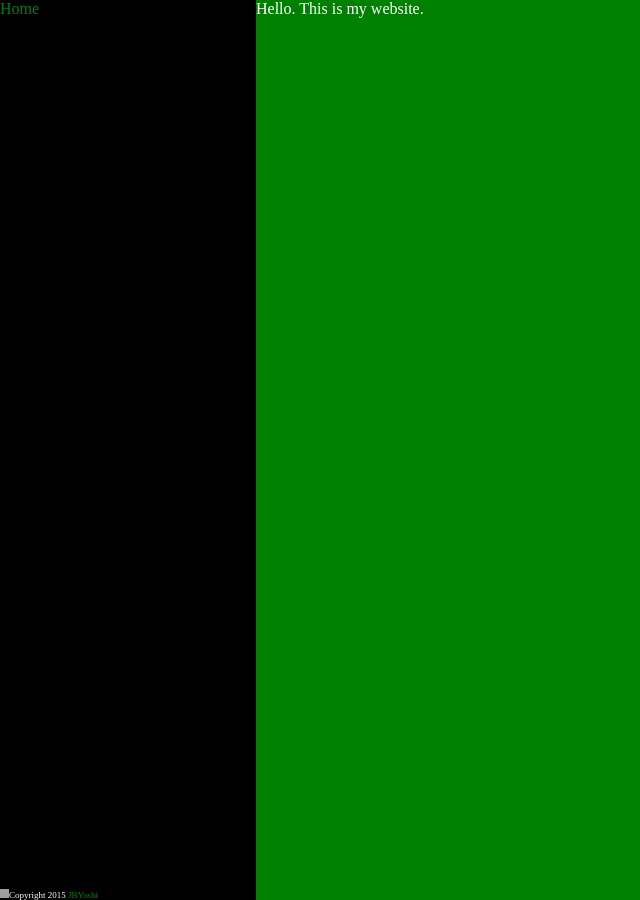
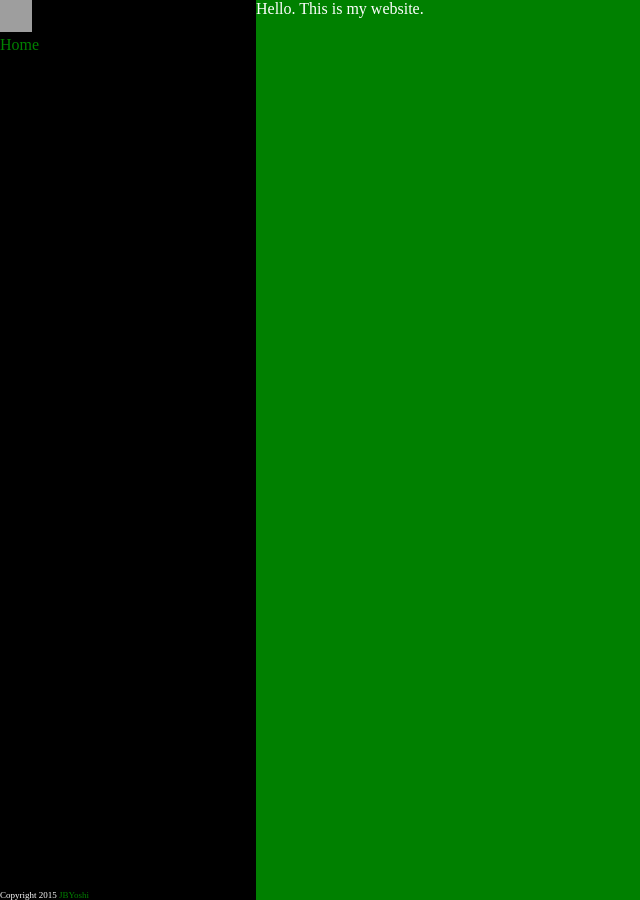
Before and after one commit to JBYoshi/jbyoshi.github.io, a Jekyll site: the page built from index.html, in a window 1280 px wide. Shown: the whole page, without its empty margins (0-640 px from the left). Built offline with Jekyll 4.4.1, drawn with Linux system fonts in a browser that asks for light colours; grey boxes are pictures that could not be loaded.

Commit message:
Move the sidebar image to the top.

```diff
--- a/_layouts/default.html
+++ b/_layouts/default.html
@@ -37,10 +37,11 @@
         </div>
         <div class="sidebar">
             <div class="sidebar-main">
+                <img src="{{ site.github.owner_gravatar_url }}" style="width: 32px; height: 32px;"><br>
                 <a href="/">Home</a>
             </div>
             <div class="sidebar-footer">
-                <img src="{{ site.github.owner_gravatar_url }}" style="width: 9px; height: 9px;">Copyright 2015 <a href=https://github.com/JBYoshi>JBYoshi</a>
+                Copyright 2015 <a href=https://github.com/JBYoshi>JBYoshi</a>
             </div>
         </div>
     </body>
```
